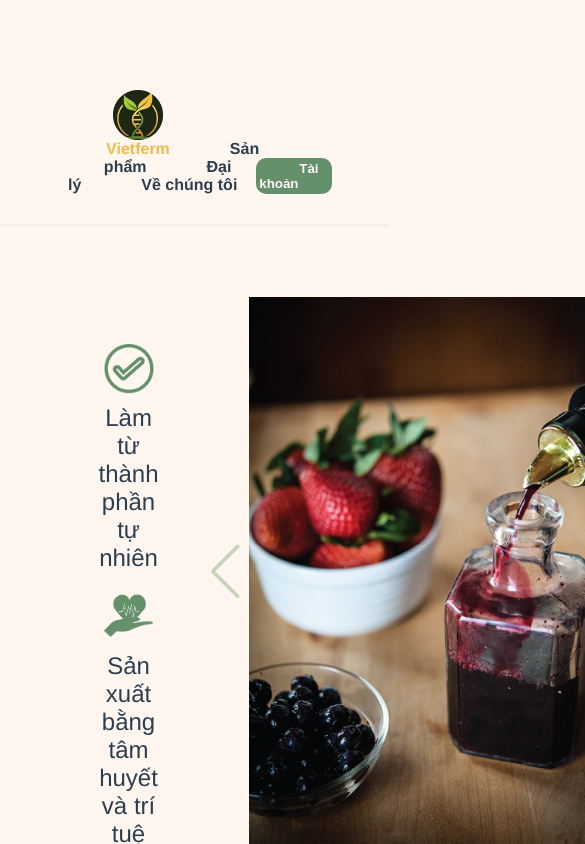
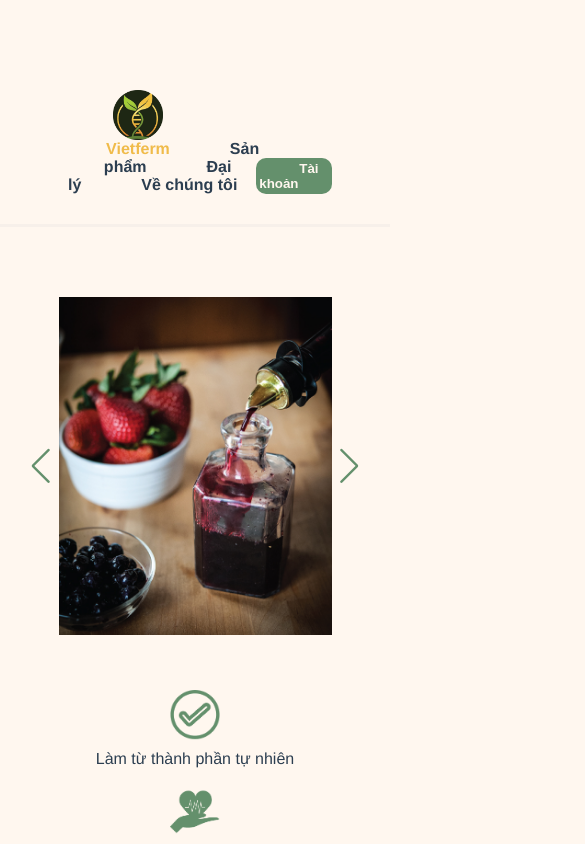
Before and after one commit to kristabel-wong/vietferm-redesign, a Vue app: page / in a window 390 px wide. Shown: the top 844 px of the page, 585 px wide, since content can reach past the window. Built offline with nearby package versions, Linux system fonts and the light colour scheme.

Commit message:
part one - mobile design

```diff
--- a/src/components/HomePage.vue
+++ b/src/components/HomePage.vue
@@ -210,7 +210,8 @@ export default {
                 navigation: {
                     nextEl: '.swiper-button-next',
                     prevEl: '.swiper-button-prev'
-                }
+                },
+                loop: true,
             }
         }
     }
@@ -401,4 +402,39 @@ button {
 }
 
 
+@media only screen and (max-width: 600px) {
+
+    .home {
+        width: 90vw;
+        margin: 0 auto;
+    }
+
+    .flex {
+        display: flex;
+        flex-wrap: wrap-reverse;
+    }
+
+
+    .carousel {
+        max-width: 80%;
+        min-width: 350px;
+        margin: 0 auto;
+    }
+
+    .img-contain {
+        width: 78%;
+        height: 40vh;
+    }
+
+    .swiper-button-next, .swiper-button-prev {
+        --swiper-navigation-size: 35px !important;
+    }
+
+    .top {
+        width: 100%;
+        font-size: 1em;
+    }
+
+}
+
 </style>
```
Also changed, not shown: src/App.vue (+9 -0 lines).
